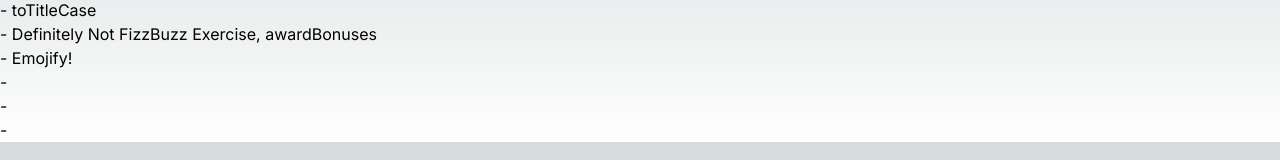
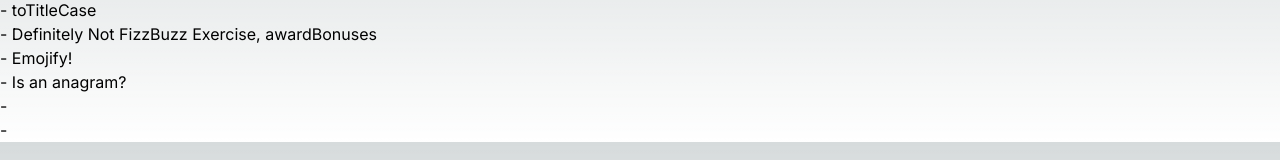
Before and after one commit to IsabelTizon/js-challenges, a Next.js app: page /scrimba in a window 1280 px wide. Shown: the part 138-298 px from the top of the page. Built offline with nearby package versions, Linux system fonts and the light colour scheme.

Commit message:
Is an anagram exercise created

```diff
--- /dev/null
+++ b/src/app/scrimba/exercises/isAnagram.js
@@ -0,0 +1,5 @@
+import React from "react";
+
+export function anagram() {
+	return <div>anagram</div>;
+}
--- a/src/components/challenges.js
+++ b/src/components/challenges.js
@@ -216,10 +216,22 @@ export const challenges = [
 	},
 	{
 		id: 6,
-		name: "",
-		descriptions: [" "],
-		example: ["", ""],
-		tester: [""],
+		name: "Is an anagram?",
+		descriptions: [
+			"Anagrams are groups of words that can be spelled with the same letters. For example, the letters in 'pea' can be rearrange to spell 'ape', and the letters in 'allergy' can be rearranged to spell 'gallery.'",
+			"Write a function to check if two strings of lowercase letters are anagrams. Return true if the word is an anagram. Return false if it isn't. ",
+			"function isAnagram(str1, str2){}",
+		],
+		examples: [
+			"Example input: 'allergy', 'gallery'",
+			"Example output: true",
+			"Example input: 'rainbow', 'crossbow'",
+			"Example output: false",
+		],
+		tester: [
+			"console.log(isAnagram('allergy, 'gallery'));",
+			"console.log(isAnagram('treasure', 'measure'));",
+		],
 		methods: ["", "", ""],
 		explanations: ["", "", "", ""],
 		github: "",
```
Also changed, not shown: src/app/scrimba/exercises/page.js (+12 -7 lines).
